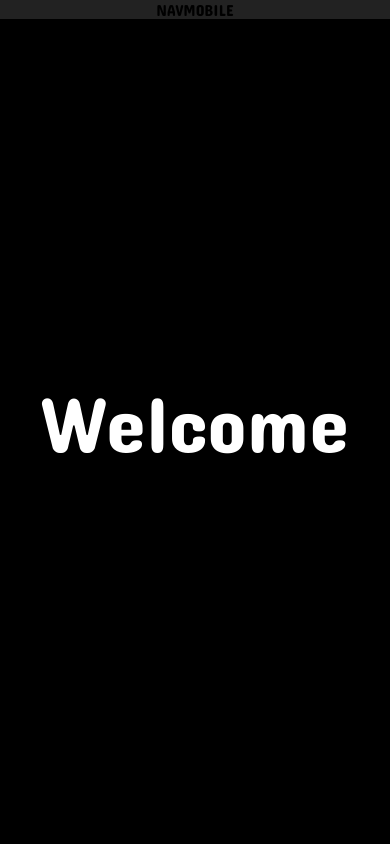
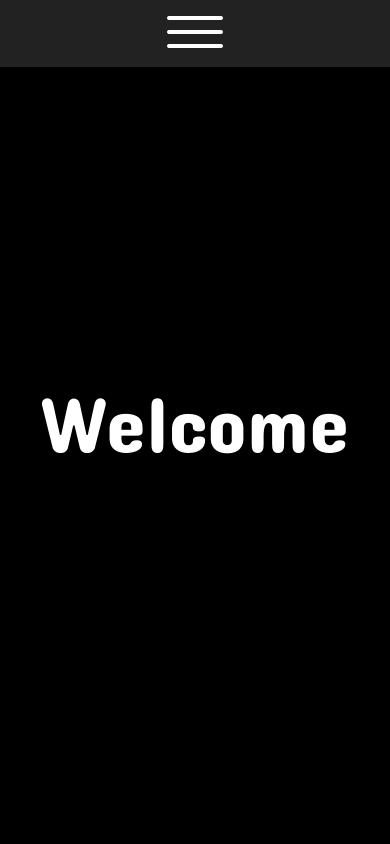
Before and after one commit to anthonysuperstar/personal-resume, a React (Create React App) app: page / in a window 390 px wide. Shown: the top 844 px of the page. Built offline with nearby package versions, Linux system fonts and the light colour scheme.

Commit message:
nav mobile start

```diff
--- a/src/components/Background/Background.sass
+++ b/src/components/Background/Background.sass
@@ -1,5 +1,5 @@
 #background
-    position: relative
+    // position: relative
     justify-content: space-around !important
     .b-col
         cursor: pointer
--- a/src/components/Intro/Intro.tsx
+++ b/src/components/Intro/Intro.tsx
@@ -46,7 +46,7 @@ export default function Intro(){
 
     const paragraphs_mapped_en = content.en.paragraphs.map((element) => {
         return (
-            <div className="i-cat">
+            <div className="i-cat" key={element.cat}>
                 <p className="i-head">{element.cat}</p>
                 <p>{element.paragraph}</p>
             </div>
@@ -54,7 +54,7 @@ export default function Intro(){
     })
     const paragraphs_mapped_fr = content.fr.paragraphs.map((element) => {
         return (
-            <div className="i-cat">
+            <div className="i-cat" key={element.cat}>
                 <div className="i-head">{element.cat}</div>
                 <p>{element.paragraph}</p>
             </div>
--- a/src/components/Navbar/Navbar.tsx
+++ b/src/components/Navbar/Navbar.tsx
@@ -95,10 +95,10 @@ export default function Navbar(){
     }
 
     const en_mapped = content.en.map((link) => {
-        return <Link className="na-li" to={link.link} spy={true} smooth={true} offset={0} duration={1000}>{link.name}</Link>
+        return <Link className="na-li" to={link.link} key={link.name} spy={true} smooth={true} offset={0} duration={1000}>{link.name}</Link>
     })
     const fr_mapped = content.fr.map((link) => {
-        return <Link className="na-li" to={link.link} spy={true} smooth={true} offset={0} duration={1000}>{link.name}</Link>
+        return <Link className="na-li" to={link.link} key={link.name} spy={true} smooth={true} offset={0} duration={1000}>{link.name}</Link>
     })
 
     return (
--- a/src/components/NavbarMobile/NavbarMobile.sass
+++ b/src/components/NavbarMobile/NavbarMobile.sass
@@ -0,0 +1,2 @@
+.nav-mobile
+    z-index: 5
--- a/src/components/NavbarMobile/NavbarMobile.tsx
+++ b/src/components/NavbarMobile/NavbarMobile.tsx
@@ -5,8 +5,12 @@ import { Link } from "react-scroll"
 import { GrLinkedinOption } from 'react-icons/gr'
 import { FaSoundcloud } from 'react-icons/fa'
 import { BsGithub } from 'react-icons/bs'
+import { useState } from "react"
+import burger from '../../img/bar.png'
+import cross from '../../img/fermer.png'
 
 export default function NavbarMobile(){
+    const [visible, setVisible] = useState(false)
     const language = useSelector((state: any) => state.language.value)
     const dispatch = useDispatch()
 
@@ -20,9 +24,15 @@ export default function NavbarMobile(){
         console.log(language)
     }
 
+    const handleClickMenu = () => {
+        !visible? setVisible(true) : setVisible(false)
+    }
+
     return(
         <div className="nav-mobile">
-            NAVMOBILE
+            <div className="burger-icon">
+                <img src={!visible? burger : cross} onClick={handleClickMenu} alt="" />
+            </div>
         </div>
     )
 }
--- a/src/components/Portfolio/Portfolio.tsx
+++ b/src/components/Portfolio/Portfolio.tsx
@@ -28,7 +28,7 @@ class Project{
 
     public display(){
         return(
-            <a href={this.url} target="_blank" rel="noreferrer" className="project">
+            <a href={this.url} target="_blank" rel="noreferrer" key={this.name} className="project">
                 <p>{this.name} ({this.techDisplay()})</p>
                 <div>
                     <img className="project-img" src={this.imgPath} alt="" />
--- a/src/components/Resume/Resume.tsx
+++ b/src/components/Resume/Resume.tsx
@@ -1,22 +1,17 @@
 import "./Resume.sass"
-import { useSelector } from "react-redux"
-import resume_en from "../../img/resume_en.jpg"
-import resume_fr from "../../img/resume_fr.jpg"
 import { motion } from "framer-motion"
 
 export default function Resume(){
-    const language = useSelector((state: any) => state.language.value)
-
     return (
         <section id="resume">
             <div className="res-container">
                 <motion.div whileHover={{scale: 1.05}} transition={{duration: .1}} className="res-link">
-                    <a href="https://drive.google.com/uc?export=download&id=1L7Q0x6Ews_WXNdCwawbpo9064moU47zT" target="_blank">
+                    <a href="https://drive.google.com/uc?export=download&id=1L7Q0x6Ews_WXNdCwawbpo9064moU47zT" target="_blank" rel="noreferrer">
                         <span>En</span>
                     </a>
                 </motion.div>
                 <motion.div whileHover={{scale: 1.05}} transition={{duration: .1}} className="res-link">
-                    <a href="https://drive.google.com/uc?export=download&id=1pzwOy65RmXkLhOnDGqFANQWoKx0FO7sf" target="_blank">
+                    <a href="https://drive.google.com/uc?export=download&id=1pzwOy65RmXkLhOnDGqFANQWoKx0FO7sf" target="_blank" rel="noreferrer">
                         <span>Fr</span>
                     </a>
                 </motion.div>
```
Also changed, not shown: src/img/bar.png (added), src/img/fermer.png (added).
